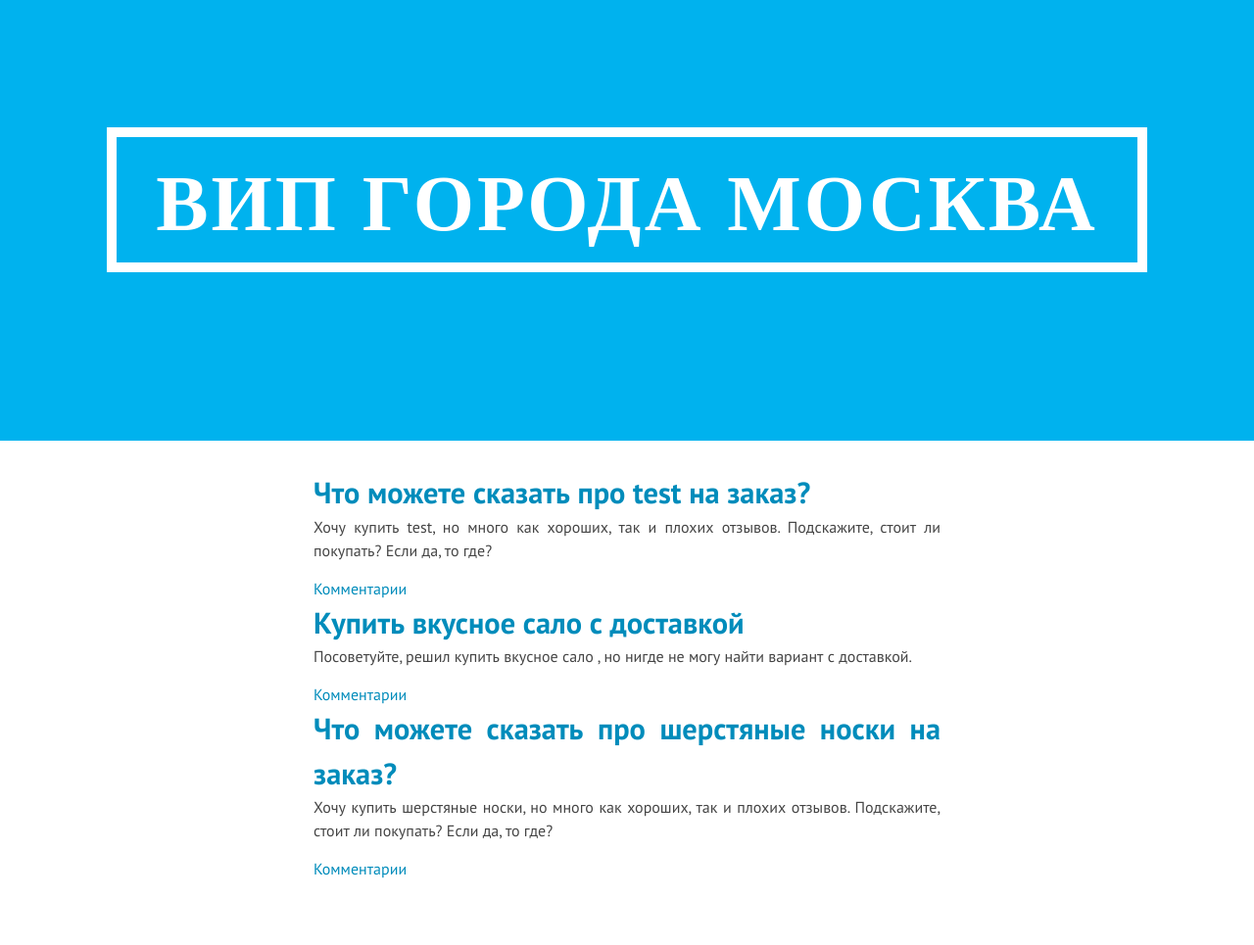
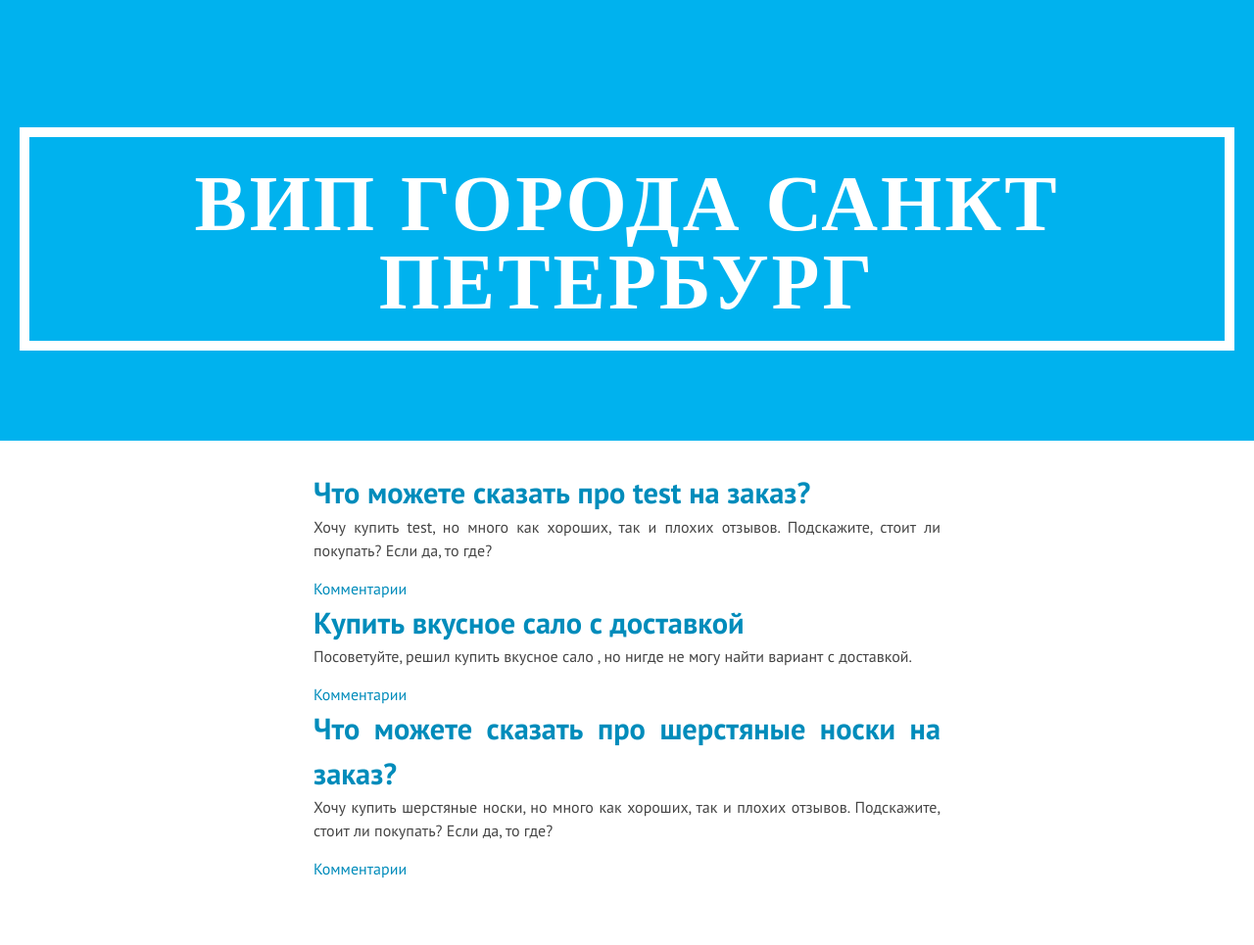
Before and after one commit to vodkavodka/forum62, a Jekyll site: the page built from index.html, in a window 1280 px wide. Shown: the whole page at 98% size. Built offline with Jekyll 4.4.1, drawn with Linux system fonts in a browser that asks for light colours; nearby versions of some CDN libraries; Markdown is read by kramdown in place of the engine named in the settings.

Commit message:
Update _config.yml

```diff
--- a/_config.yml
+++ b/_config.yml
@@ -3,7 +3,7 @@
 #
 
 # Name of your site (displayed in the header)
-title: ВИП ГОРОДА МОСКВА
+title: ВИП ГОРОДА САНКТ ПЕТЕРБУРГ
 
 # Short bio or description (displayed in the header)
 description: Чем живет и дышит город
```
